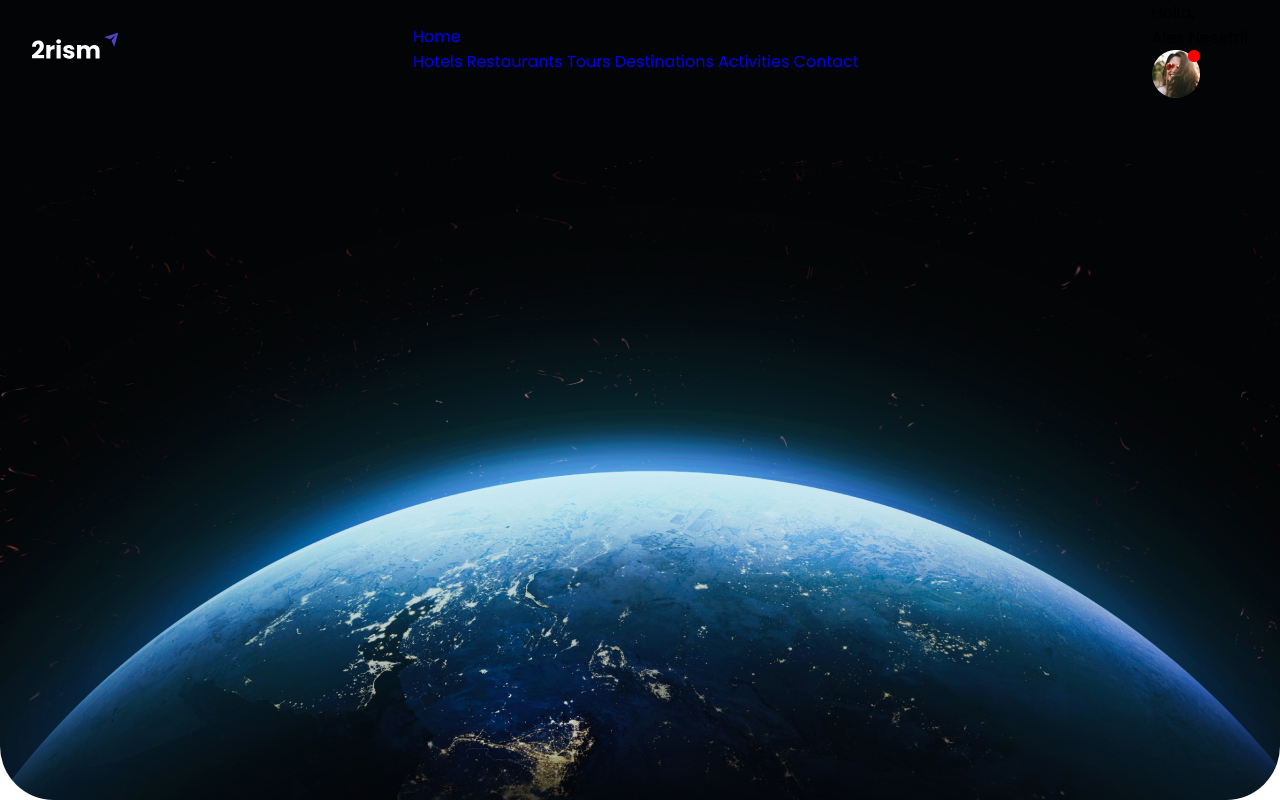
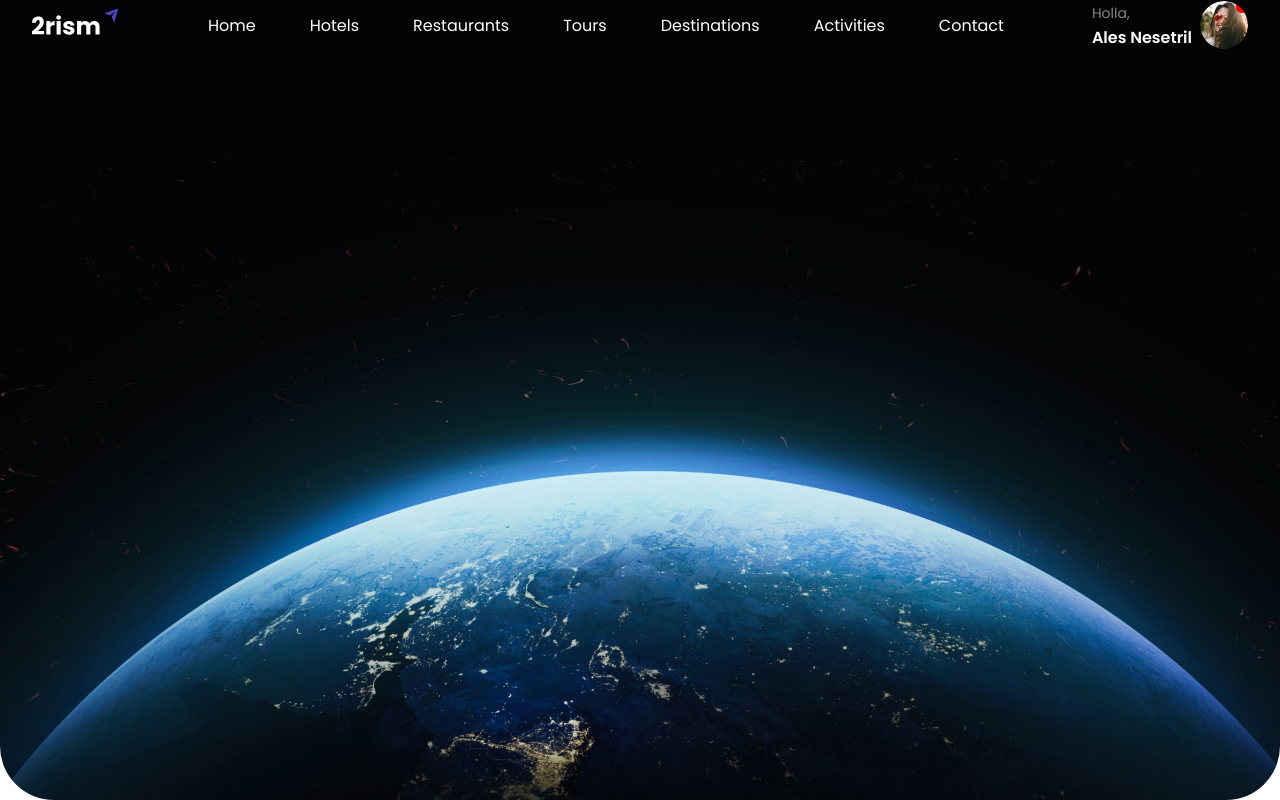
Before and after one commit to tima111333/2rism, a plain HTML site: page index.html in a window 1280 px wide. Drawn offline with Linux system fonts and the light colour scheme.

Commit message:
header свёрстван

```diff
--- a/index.html
+++ b/index.html
@@ -18,18 +18,18 @@
             </a>
             <ul class="nav-list">
                 <li class="nav-list__item">
-                    <a href="#" class="nav__list-link nav-list__link--active">Home</a></li>
-                    <a href="#" class="nav__list-link nav-list__link--active">Hotels</a></li>
-                    <a href="#" class="nav__list-link nav-list__link--active">Restaurants</a></li>
-                    <a href="#" class="nav__list-link nav-list__link--active">Tours</a></li>
-                    <a href="#" class="nav__list-link nav-list__link--active">Destinations</a></li>
-                    <a href="#" class="nav__list-link nav-list__link--active">Activities</a></li>
-                    <a href="#" class="nav__list-link nav-list__link--active">Contact</a></li>
+                    <a href="#" class="nav__list__link nav-list__link--active">Home</a></li>
+                    <a href="#" class="nav__list__link nav-list__link--active">Hotels</a></li>
+                    <a href="#" class="nav__list__link nav-list__link--active">Restaurants</a></li>
+                    <a href="#" class="nav__list__link nav-list__link--active">Tours</a></li>
+                    <a href="#" class="nav__list__link nav-list__link--active">Destinations</a></li>
+                    <a href="#" class="nav__list__link nav-list__link--active">Activities</a></li>
+                    <a href="#" class="nav__list__link nav-list__link--active">Contact</a></li>
             </ul>
             <div class="user">
                 <div class="user__content">
-                    Holla, <br>
-                    Ales Nesetril
+                    <span>Holla,</span>
+                        <div class="user__name">Ales Nesetril</div>
                 </div>
                 <div class="user__avatar">
                     <img src="./image/user.png" alt="">
@@ -39,7 +39,7 @@
 
          <div class="header-title"></div>
             <form action="" class="header-form"></form>
-            <!-- 44:40 https://www.youtube.com/watch?v=R500ooY9IoI&t=2344s&ab_channel=%D0%92%D0%B5%D0%B1%D0%9A%D0%B0%D0%B4%D0%B5%D0%BC%D0%B8-%D0%B2%D0%B5%D0%B1-%D1%80%D0%B0%D0%B7%D1%80%D0%B0%D0%B1%D0%BE%D1%82%D0%BA%D0%B0%2C%D0%BF%D1%80%D0%BE%D0%B3%D1%80%D0%B0%D0%BC%D0%BC%D0%B8%D1%80%D0%BE%D0%B2%D0%B0%D0%BD%D0%B8%D0%B5%D0%B8IT -->
+
 
         </div>
     </header>
--- a/style/main.css
+++ b/style/main.css
@@ -10,6 +10,7 @@ html, body{
 }
 
 .header{
+    height: 800px;
     background-color: black;
     background-image: url('../image/header-back.png');
     background-position: center center;
@@ -19,6 +20,19 @@ html, body{
 
 }
 
+.header a, header {
+    color: #fff;
+}
+
+.nav-list__link{
+    color: #fff;
+    opacity: 0.7;
+}
+
+.nav-list__link--active{
+    opacity: 1;
+}
+
 .nav{
     display: flex;
     justify-content: space-between;
@@ -26,5 +40,35 @@ html, body{
 }
 
 .nav-list{
+    display: flex;
     column-gap: 54px;
 }
+
+.user {
+    display: flex;
+    column-gap: 8px;
+    align-items: center;
+}
+.user__content {
+
+}
+.user__content span{
+    color: #fff;
+    opacity: 0.5;
+    font-size:14px;
+    line-height: 21px;
+}
+
+.user__name{
+    font-weight: 600;
+    opacity: 1;
+
+}
+
+.user__avatar {
+    height: 48px;
+    width: 48px;
+    border-radius: 50%;
+    overflow: hidden;
+
+}
```
